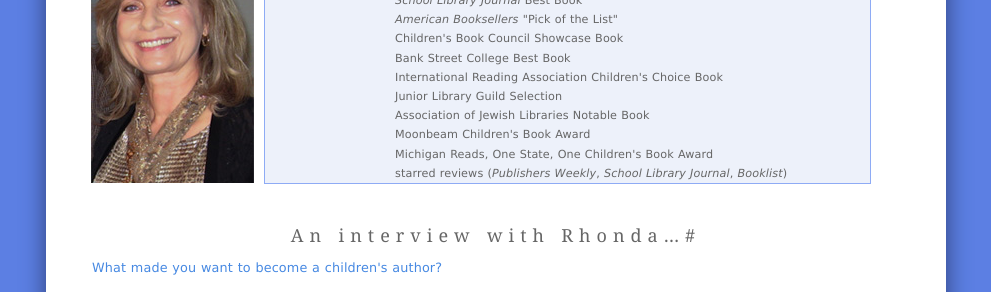
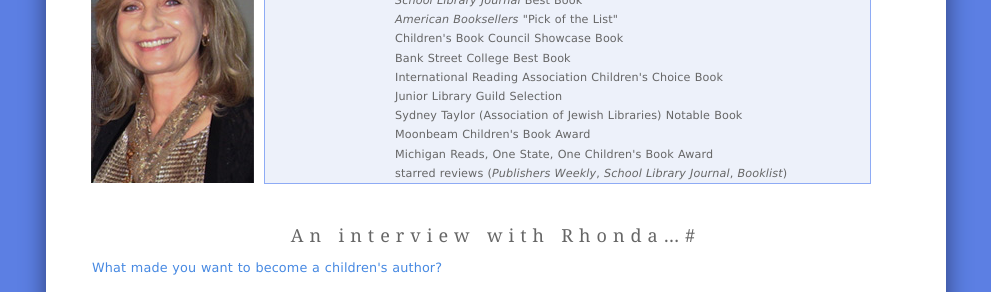
Before and after one commit to MateoV/rhondagowlergreene.com, a Jekyll site: the page built from _posts/bio/0001-01-01-bio.md, in a window 1280 px wide and 900 px high. Shown: the part 272-564 px from the top of the window, without its empty margins (144-1135 px from the left). Built offline with Jekyll 4.4.1, drawn with Linux system fonts in a browser that asks for light colours; some web fonts are replaced; some of the changed text lies outside the part shown.

Commit message:
post-may conference small changes
-removed may wild west conference news
-changed Sydney Taylor award
-added interviews to bio

```diff
--- a/_posts/bio/0001-01-01-bio.md
+++ b/_posts/bio/0001-01-01-bio.md
@@ -14,7 +14,7 @@
 Bank Street College Best Book <br />
 International Reading Association Children's Choice Book <br />
 Junior Library Guild Selection <br />
-Association of Jewish Libraries Notable Book <br />
+Sydney Taylor (Association of Jewish Libraries) Notable Book <br />
 Moonbeam Children's Book Award <br />
 Michigan Reads, One State, One Children's Book Award <br />
 starred reviews (<i>Publishers Weekly</i>, <i>School Library Journal</i>, <i>Booklist</i>)
```
Also changed, not shown: other parts of _posts/bio/0001-01-01-bio.md (+4 -0 lines), _posts/books/0001-01-01-beautiful.md (+1 -1 lines), _posts/visits/0001-01-01-other.md (+3 -0 lines).
